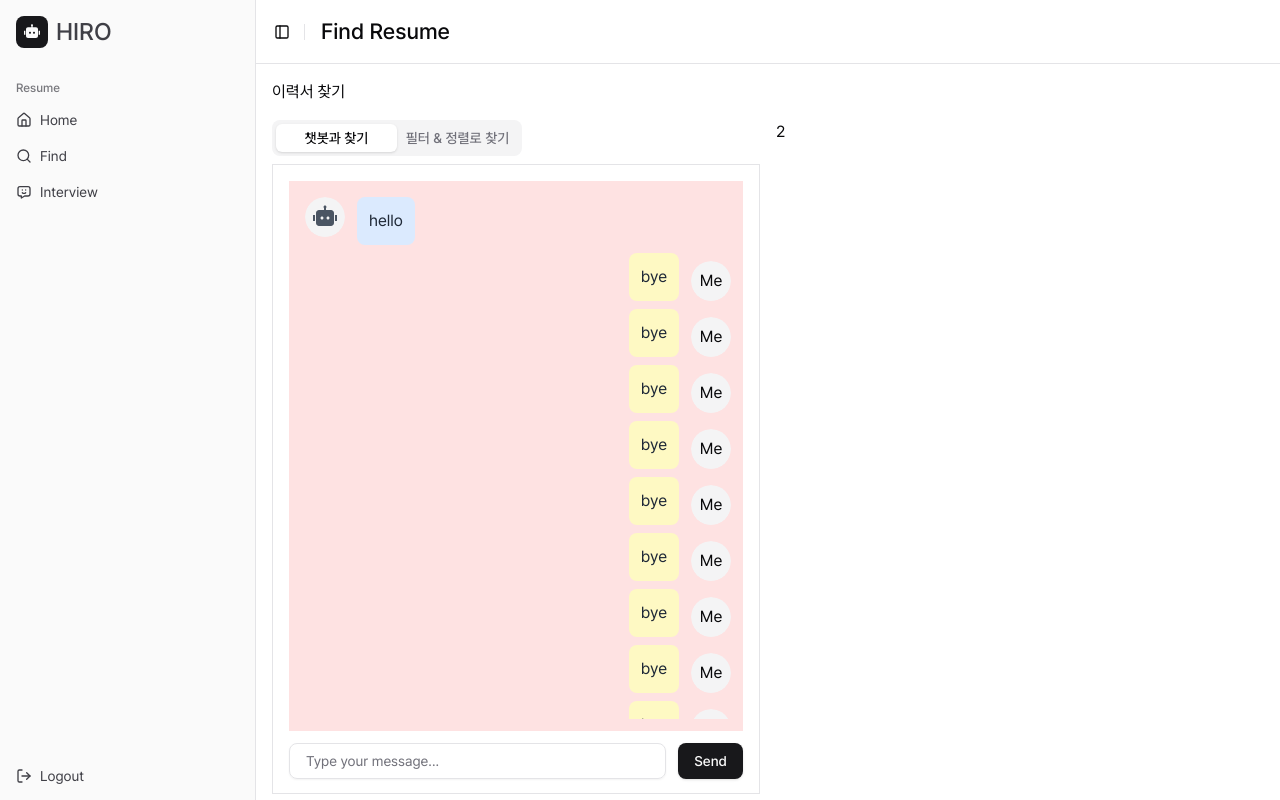
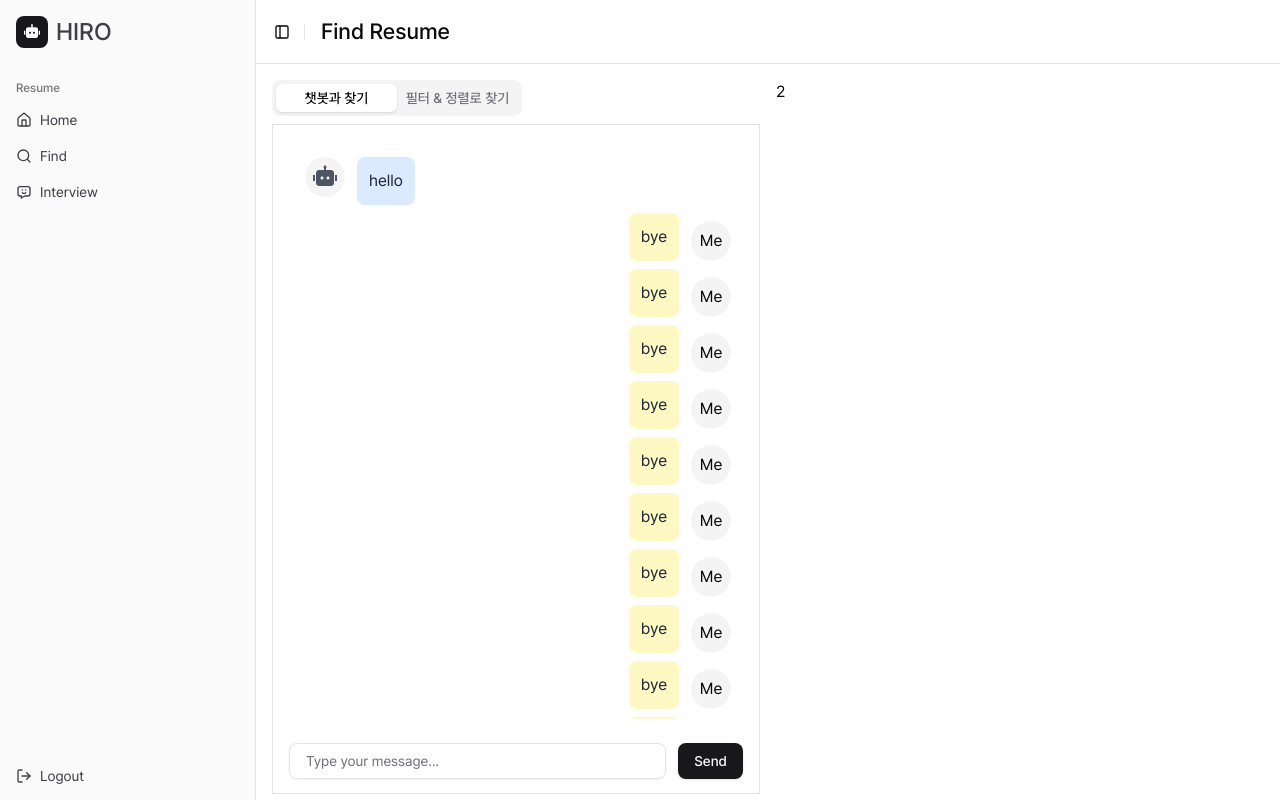
Before and after one commit to JANGSEYEONG/HIRO, a Next.js app: page /find in a window 1280 px wide. Built offline with nearby package versions, Linux system fonts and the light colour scheme.

Commit message:
채팅창 높이 수정

```diff
--- a/src/app/(main)/find/page.tsx
+++ b/src/app/(main)/find/page.tsx
@@ -14,7 +14,7 @@ export async function generateMetadata(): Promise<Metadata> {
 export default function FindPage() {
   return (
     <div>
-      <h2 className="pl-4 pt-4">이력서 찾기</h2>
+      {/* <h2 className="pl-4 pt-4">이력서 찾기</h2> */}
       <div className="grid h-[calc(100vh-110px)] grid-cols-2 gap-4 p-4">
         <section className="h-full">
           <div>
@@ -23,9 +23,9 @@ export default function FindPage() {
                 <TabsTrigger value="1">챗봇과 찾기</TabsTrigger>
                 <TabsTrigger value="2">필터 & 정렬로 찾기</TabsTrigger>
               </TabsList>
-              <TabsContent value="1" className="h-[calc(100vh-170px)] w-full border p-4">
-                <div className="h-[calc(100vh-250px)] bg-yellow-300">
-                  <ScrollArea className="h-full bg-red-100 p-3 pr-2">
+              <TabsContent value="1" className="h-[calc(100vh-130px)] w-full border p-4">
+                <div className="h-[calc(100vh-210px)]">
+                  <ScrollArea className="h-full p-3 pr-2">
                     <BotMessage message={'hello'}></BotMessage>
                     <MyMessage message={'bye'}></MyMessage>
                     <MyMessage message={'bye'}></MyMessage>
```
